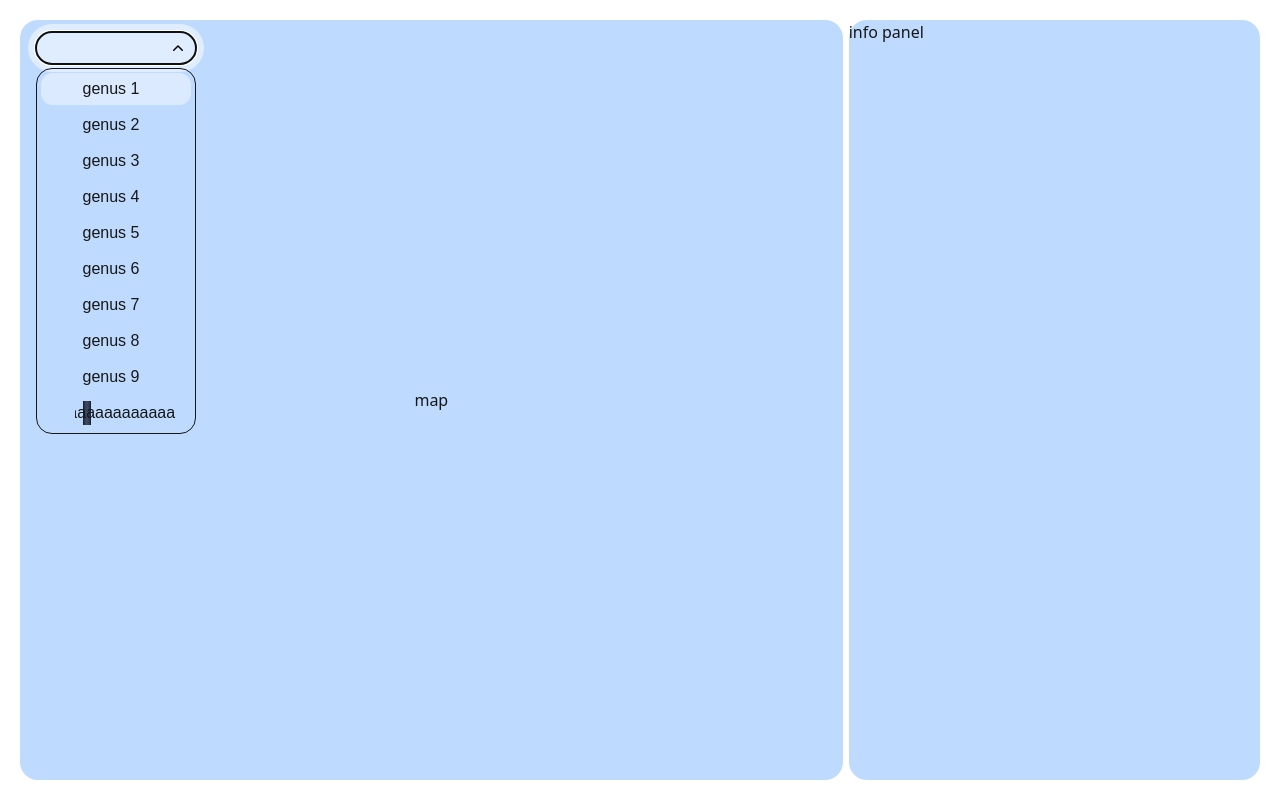
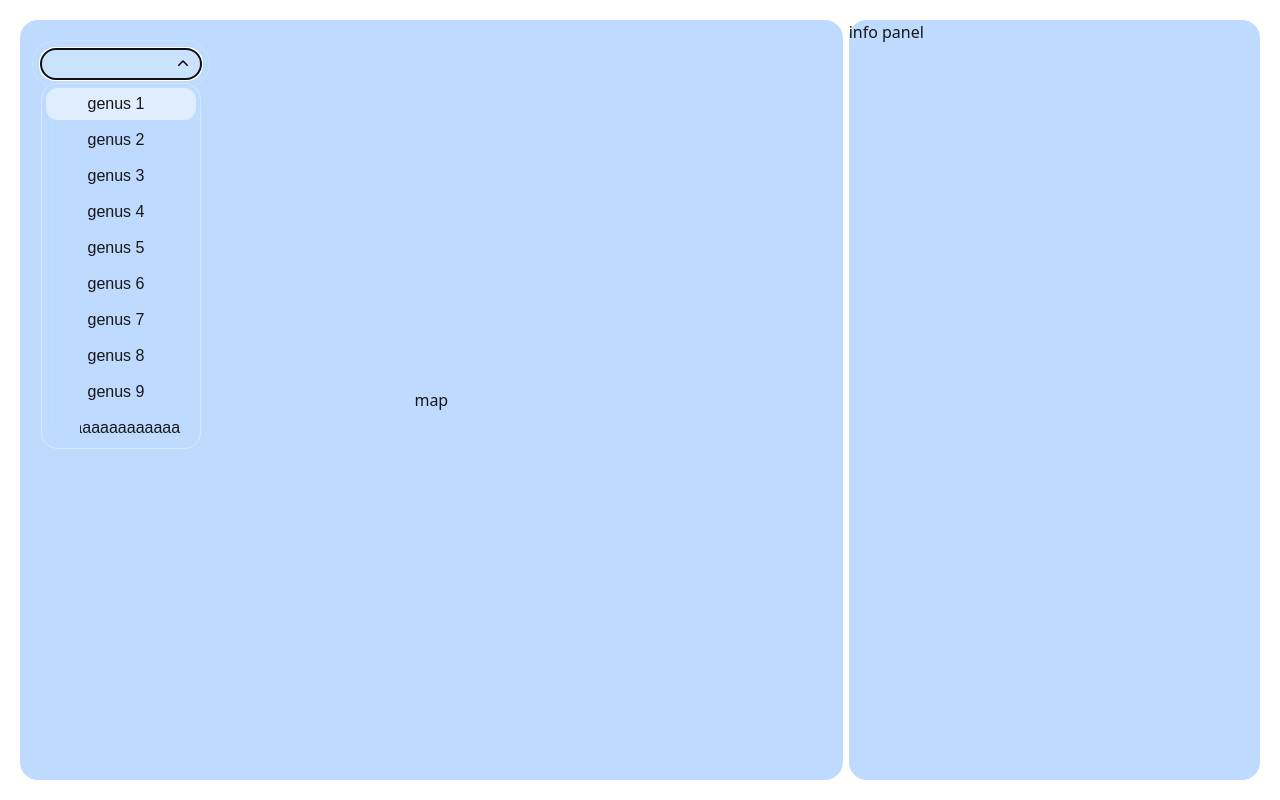
Before and after one commit to comp4020-agentic-coding-studio/comp4020-final-nikhilagurusinghe, a Next.js app in the folder anu-tree-database/: page / in a window 1280 px wide. Both pictures are taken after a click on the button 178 px from the left and 48 px from the top of the page. Built offline with nearby package versions, Linux system fonts and the light colour scheme.

Commit message:
combo box is mostly implemented (ui)

```diff
--- a/anu-tree-database/src/app/components/combo-box.tsx
+++ b/anu-tree-database/src/app/components/combo-box.tsx
@@ -12,6 +12,7 @@ import { useRef, useState } from "react";
 import TextMarquee from "./text-marquee";
 import DownArrow from "./icons/down-arrow";
 import Checkmark from "./icons/checkmark";
+import Cross from "./icons/cross";
 
 export type ComboBoxOptions = { value: string }[];
 export type ComboBoxProps = {
@@ -60,51 +61,68 @@ export default function ComboBox({
     >
       {({ open }) => (
         <>
-        <div className="flex flex-row gap-x-2">
-          <div className="relative">
+          <div className="flex flex-row items-center justify-center">
+            <div className="relative h-full">
               <ComboboxInput
                 ref={comboboxInputRef}
-              className="w-40 text-left rounded-full py-1 pl-3 pr-8"
+                className={clsx("w-40 text-left rounded-full py-1 h-full pl-3 pr-8 bg-white/20 backdrop-blur-sm", open ? "cursor-text" : "cursor-pointer")}
                 aria-label={ariaLabel}
                 onChange={(event) => setSearchQuery(event.target.value)}
                 displayValue={(selectedOption) => {
                   if (open) {
                     return searchQuery;
                   } else {
-                  return selectedOptions.length + " " + pluralLabel;
+                    return `${selectedOptions.length} ${pluralLabel}`;
                   }
                 }}
               />
-            <ComboboxButton className="absolute top-[52%] -translate-y-1/2 right-2 cursor-pointer py-2"><DownArrow height={20} fill="black" stroke="black" strokeWidth={0} className={open ? "rotate-180 transition-all" : "transition-all"} /></ComboboxButton>
+              <ComboboxButton className="absolute top-[50%] -translate-y-1/2 right-2 cursor-pointer py-2">
+                <DownArrow
+                  height={20}
+                  fill="black"
+                  stroke="black"
+                  strokeWidth={0}
+                  className={
+                    open ? "rotate-180 transition-all" : "transition-all"
+                  }
+                />
+              </ComboboxButton>
             </div>
             {selectedOptions.length > 0 && (
               <button
-                className="cursor-pointer"
+                className="cursor-pointer ml-1 w-auto h-full mr-0.5 p-1.5 bg-white/20 backdrop-blur-sm rounded-full aspect-square"
                 type="reset"
                 onClick={() => {
                   setSelectedOptions([]);
                   setSearchQuery("");
                 }}
               >
-                clear
+                <Cross height={17.5} fill="white" stroke="black" strokeWidth={2} />
               </button>
             )}
           </div>
 
           <ComboboxOptions
             anchor="bottom"
-            className="border w-(--input-width) empty:invisible mt-1 rounded-2xl"
+            className="border border-white/40 w-(--input-width) empty:invisible mt-1 rounded-2xl backdrop-blur-sm"
           >
             {optionsToDisplay.map((options) => (
               <ComboboxOption
                 key={options.value}
                 value={options}
-                className="data-focus:bg-blue-100 rounded-xl cursor-pointer py-1 m-1"
+                className="data-focus:bg-white/50 data-focus:backdrop-blur-sm rounded-xl cursor-pointer py-1 m-1"
               >
                 {({ focus, selected }) => (
                   <div className="flex flex-row px-2">
                     <p className="flex-1/4 justify-center items-center flex">
-                      {selected && <Checkmark height={17.5} fill="black" stroke="black" strokeWidth={0} />}
+                      {selected && (
+                        <Checkmark
+                          height={17.5}
+                          fill="black"
+                          stroke="black"
+                          strokeWidth={0}
+                        />
+                      )}
                     </p>
                     {options.value.length >= MARQUEE_TEXT_LENGTH ? (
                       <TextMarquee marqueeText={[options.value]} className="" />
--- a/anu-tree-database/src/app/components/filters.tsx
+++ b/anu-tree-database/src/app/components/filters.tsx
@@ -3,8 +3,8 @@ import ComboBox from "./combo-box";
 
 export default function Filters() {
   return (
-    <div className="absolute h-10 mt-1 ml-2">
-      <div className="bg-white/50 backdrop-blur-sm px-2 py-2 rounded-full">
+    <div className="absolute h-10 mt-5 ml-3">
+      <div className="backdrop-blur-sm px-2 py-2 rounded-full border border-white/20">
         <ComboBox
           options={genus}
           ariaLabel="Choose genuses to filter by"
--- a/anu-tree-database/src/app/components/icons/checkmark.tsx
+++ b/anu-tree-database/src/app/components/icons/checkmark.tsx
@@ -6,7 +6,7 @@ export default function Checkmark({
   stroke,
   strokeWidth,
   fill,
-  className
+  className,
 }: IconComponentProps) {
   return (
     <svg
@@ -20,9 +20,7 @@ export default function Checkmark({
       strokeWidth={strokeWidth}
       style={{ height }}
     >
-      <path
-       d="M16.704 4.153a.75.75 0 0 1 .143 1.052l-8 10.5a.75.75 0 0 1-1.127.075l-4.5-4.5a.75.75 0 0 1 1.06-1.06l3.894 3.893 7.48-9.817a.75.75 0 0 1 1.05-.143Z"
-      />
+      <path d="M16.704 4.153a.75.75 0 0 1 .143 1.052l-8 10.5a.75.75 0 0 1-1.127.075l-4.5-4.5a.75.75 0 0 1 1.06-1.06l3.894 3.893 7.48-9.817a.75.75 0 0 1 1.05-.143Z" />
     </svg>
   );
 }
--- /dev/null
+++ b/anu-tree-database/src/app/components/icons/cross.tsx
@@ -0,0 +1,30 @@
+import clsx from "clsx";
+import { IconComponentProps } from "./icon-component-props";
+
+export default function Cross({
+  height,
+  stroke,
+  strokeWidth,
+  fill,
+  className,
+}: IconComponentProps) {
+  return (
+    <svg
+      xmlns="http://www.w3.org/2000/svg"
+      className={clsx("w-auto", className)}
+      width="24"
+      height="24"
+      viewBox="0 0 24 24"
+      fill={fill}
+      stroke={stroke}
+      strokeWidth={strokeWidth}
+      style={{ height }}
+    >
+      <path
+        strokeLinecap="round"
+        strokeLinejoin="round"
+        d="M6 18 18 6M6 6l12 12"
+      />
+    </svg>
+  );
+}
--- a/anu-tree-database/src/app/components/icons/down-arrow.tsx
+++ b/anu-tree-database/src/app/components/icons/down-arrow.tsx
@@ -6,7 +6,7 @@ export default function DownArrow({
   stroke,
   strokeWidth,
   fill,
-  className
+  className,
 }: IconComponentProps) {
   return (
     <svg
@@ -20,9 +20,7 @@ export default function DownArrow({
       strokeWidth={strokeWidth}
       style={{ height }}
     >
-      <path
-        d="M5.22 8.22a.75.75 0 0 1 1.06 0L10 11.94l3.72-3.72a.75.75 0 1 1 1.06 1.06l-4.25 4.25a.75.75 0 0 1-1.06 0L5.22 9.28a.75.75 0 0 1 0-1.06Z"
-      />
+      <path d="M5.22 8.22a.75.75 0 0 1 1.06 0L10 11.94l3.72-3.72a.75.75 0 1 1 1.06 1.06l-4.25 4.25a.75.75 0 0 1-1.06 0L5.22 9.28a.75.75 0 0 1 0-1.06Z" />
     </svg>
   );
 }
--- a/anu-tree-database/src/app/components/text-marquee.tsx
+++ b/anu-tree-database/src/app/components/text-marquee.tsx
@@ -8,7 +8,7 @@ export default function TextMarquee({
   className,
 }: TextMarqueeProps) {
   return (
-    <div className="relative px-2 w-full overflow-x-hidden group before:pointer-events-none before:absolute before:inset-y-0 before:inset-s-0 before:z-2 before:w-2 before:from-gray-900 before:bg-linear-to-r before:to-transparent after:pointer-events-none after:absolute after:inset-y-0 after:inset-e-0 after:z-2 after:w-2 after:from-gray-900 after:bg-linear-to-l after:to-transparent">
+    <div className="relative px-2 w-full overflow-x-hidden group">
       <div className="animate-marquee group-hover:[animation-play-state:paused] flex flex-row w-max whitespace-nowrap gap-3">
         {marqueeText.map((text) => (
           <span key={text} className={clsx("mr-4", className)}>
--- a/anu-tree-database/src/app/globals.css
+++ b/anu-tree-database/src/app/globals.css
@@ -6,6 +6,7 @@
   --home-page-padding: 20px;
   --home-page-component-gap: 6px;
   --home-page-component-cornering: 18px;
+  --highlight-colour: #7ce87c;
 }
 
 /* @theme inline {
```
Lines whose indentation alone changed are shown as unchanged.
